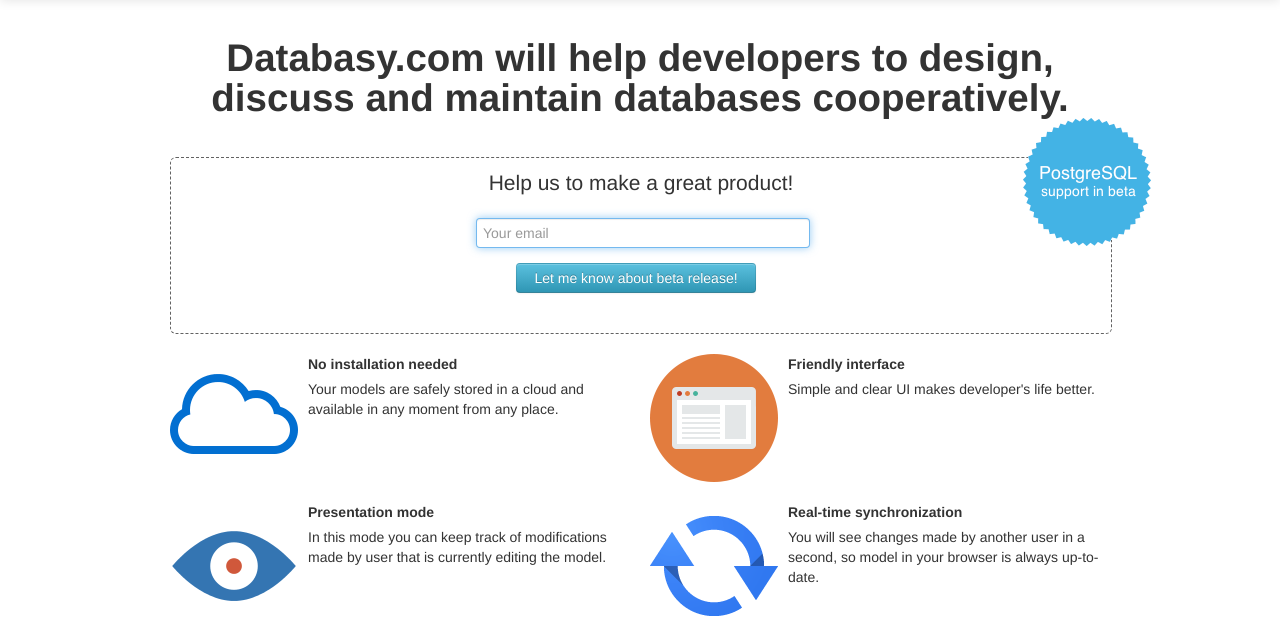
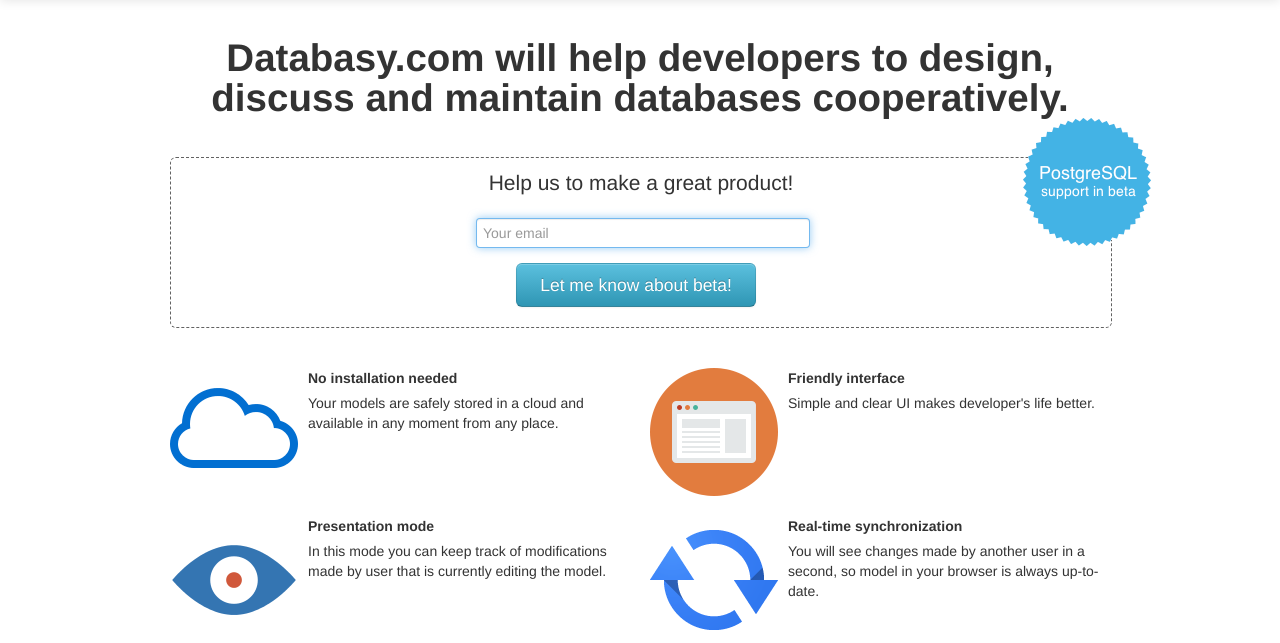
Before and after one commit to Marboni/databasy-promo, a Flask app: template databasypromo/templates/promo.html in a window 1280 px wide. Shown: the part 41-684 px from the top of the page. Run offline with Flask 2, Linux system fonts and the light colour scheme; the template is opened without the code that fills it, so the values that code supplies are empty; parts of the project's set-up code (start-up, migrations or seed data) failed here and were passed over; some libraries are stand-ins or nearby versions.

Commit message:
Fixes #2: Appearance changes.

```diff
--- a/databasypromo/static/promo/src/css/application.css
+++ b/databasypromo/static/promo/src/css/application.css
@@ -10,6 +10,11 @@
     padding: 10px 0;
     border-radius: 6px;
     border: 1px dashed #626262;
+    margin-bottom: 20px;
+}
+
+#betaRequest {
+    margin: 0;
 }
 
 #betaRequest p {
--- a/databasypromo/templates/promo.html
+++ b/databasypromo/templates/promo.html
@@ -39,7 +39,7 @@
                         <div id="emailWrapper" class="control-group">
                             <input id="email" type="text" value="" placeholder="Your email" name="email">
                         </div>
-                        <button type="submit" class="btn btn-info">Let me know about beta release!</button>
+                        <button type="submit" class="btn btn-info btn-large">Let me know about beta!</button>
                     </fieldset>
                 </form>
 
```
